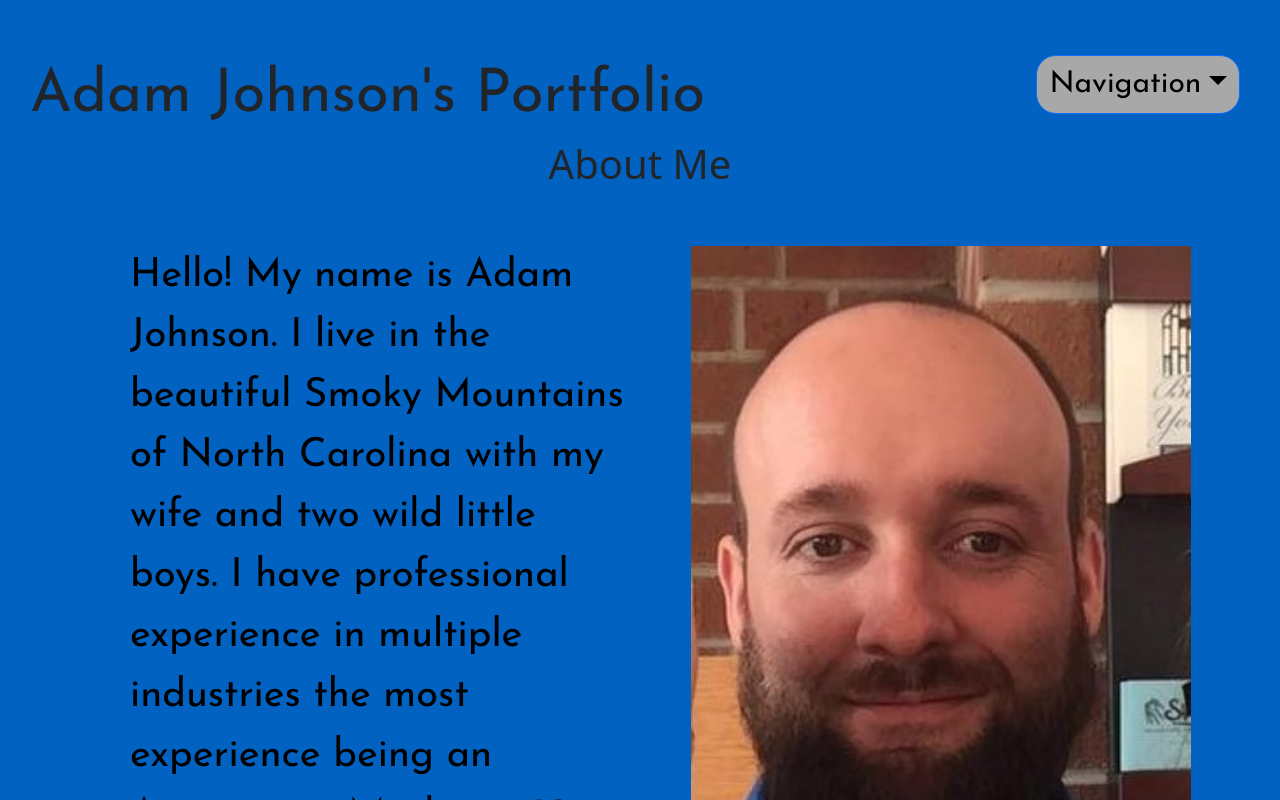
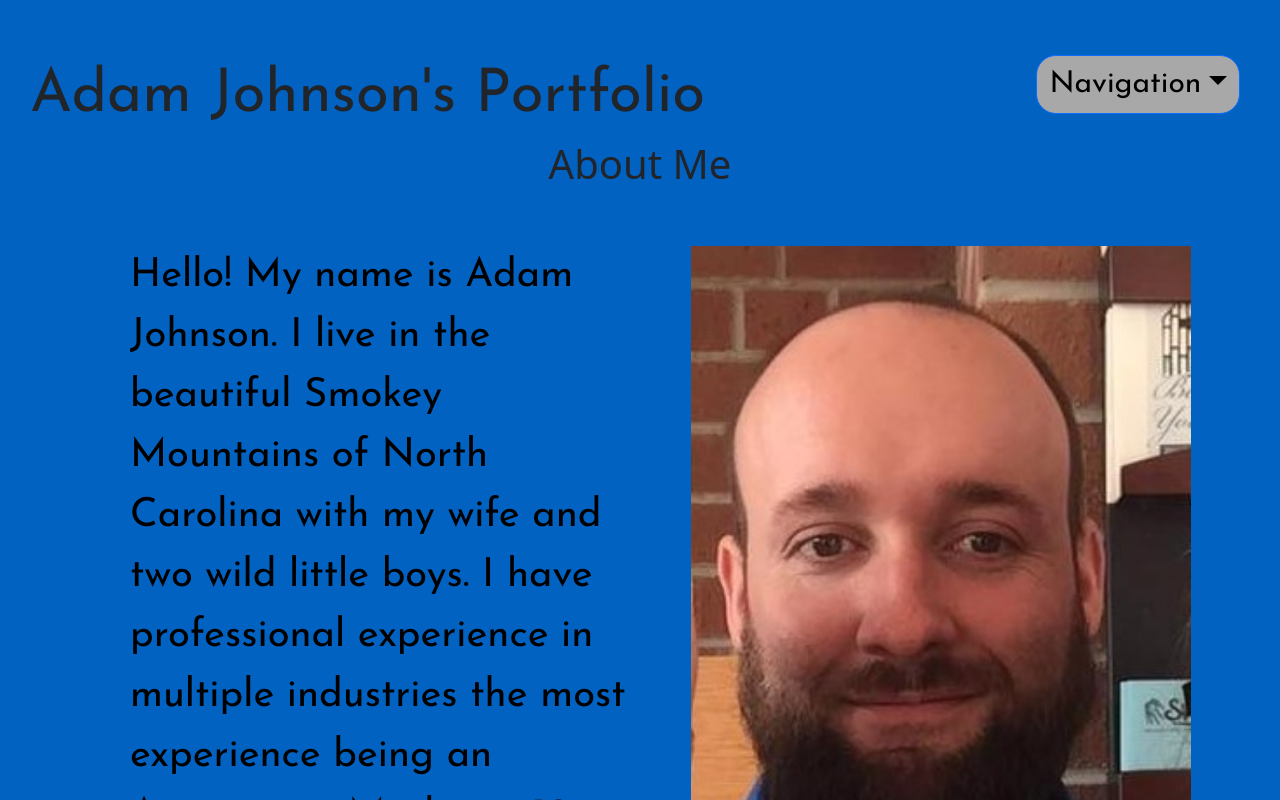
Before and after one commit to AJoelj84/ReactPortfolioAJ, a React (Create React App) app: page / in a window 1280 px wide. Shown: the top 800 px of the page. Built offline with nearby package versions, Linux system fonts and the light colour scheme.

Commit message:
changed read me and minor changes in code

```diff
--- a/src/components/pages/About.js
+++ b/src/components/pages/About.js
@@ -13,7 +13,7 @@ function About() {
           <div className="col-md-6 order-md-1">
             <div style={{ marginLeft: '80px', marginRight: 'auto' }}>
               <p>
-                Hello! My name is Adam Johnson. I live in the beautiful Smoky Mountains of North Carolina
+                Hello! My name is Adam Johnson. I live in the beautiful Smokey Mountains of North Carolina
                 with my wife and two wild little boys. I have professional experience in multiple industries
                 the most experience being an Automotive Mechanic 10 years and Locomotive Engineering for the past 8 years.<br></br>
                 <br></br>
```
Also changed, not shown: 1 other file (tests, documents, lock files or other folders).
